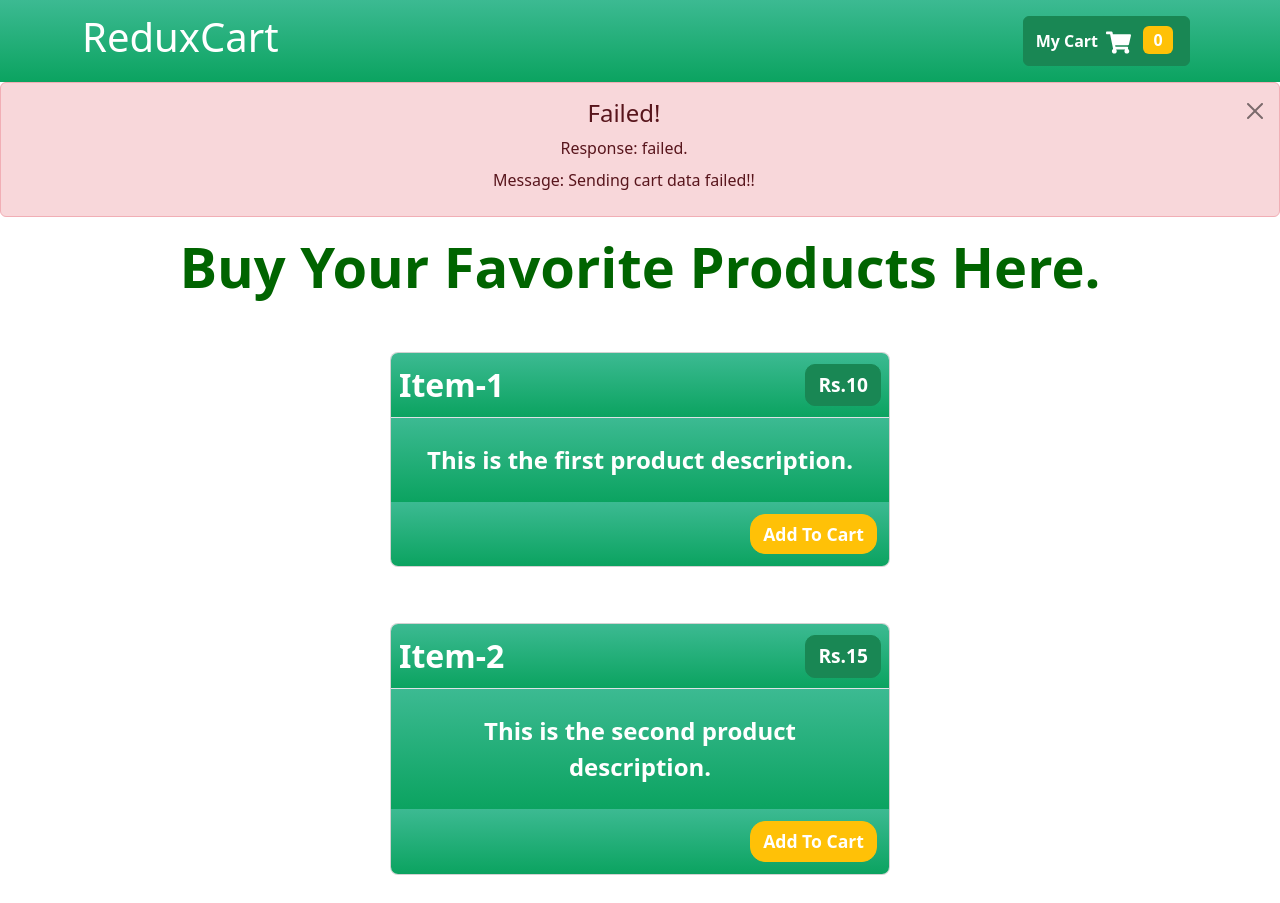
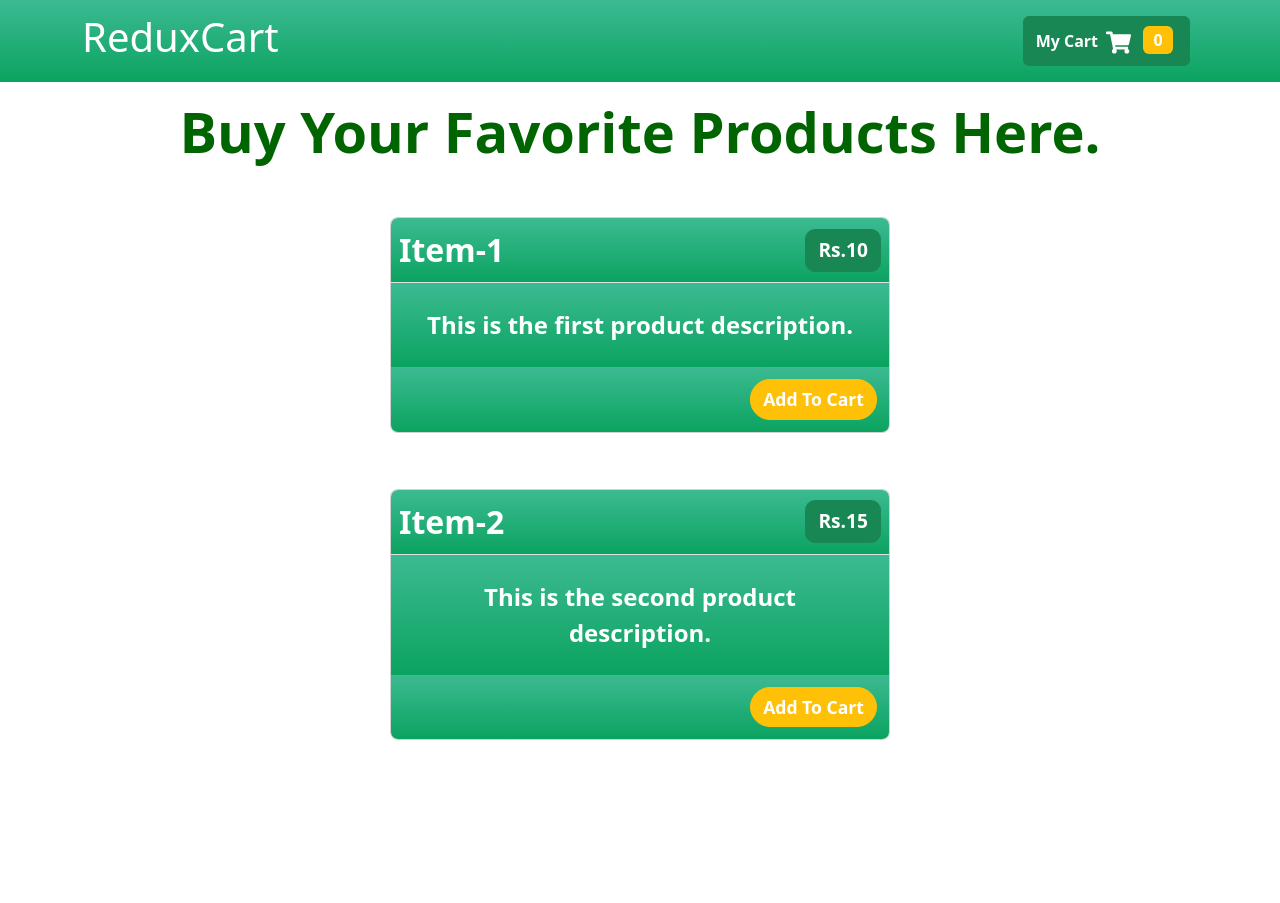
Before and after one commit to harisaini778/ShoppingApp_Redux, a React (Create React App) app: page / in a window 1280 px wide. After the commit the page ends 800 px from the top, so only its background shows below. Built offline with nearby package versions, Linux system fonts and the light colour scheme; no server answers.

Commit message:
added the logic for the conditional rendering of the alert message

```diff
--- a/src/App.js
+++ b/src/App.js
@@ -6,19 +6,26 @@ import { useSelector,useDispatch } from "react-redux";
 import { useEffect } from 'react';
 import { Fragment } from 'react';
 import { UiActions } from './store/ui-slice';
-import Notification from './components/Notification'; // Correct import statement
+import Notification from './components/Notification';
+import { useState } from 'react';
+
 
 function App() {
 
   const showCart = useSelector((state) => state.ui.cartIsVisible);
   const notification = useSelector((state) => state.ui.notification);
   console.log("notification is : ", notification);
+  const [isInitial, setIsInitial] = useState(notification===null);
 
   const cart = useSelector((state) => state.cart.items);
   const dispatch = useDispatch();
 
   useEffect(() => {
-  const sendCartData = async () => {
+
+
+    const sendCartData = async () => {
+
+
     dispatch(UiActions.showNotification({
       status: "pending",
       title: "Sending...",
@@ -51,7 +58,11 @@ function App() {
     }
   };
 
-    sendCartData();
+  if (!isInitial) {
+      sendCartData();
+    } else {
+      setIsInitial(false);
+  }
 
 }, [cart, dispatch]);
 
--- a/src/components/Products.js
+++ b/src/components/Products.js
@@ -104,9 +104,9 @@ const Products = () => {
                 {/* Pass the product to addToCartHandler */}
                 <Button
                   onClick={() => addToCartHandler(product)}
-                  className="btn-warning"
+                 className="btn-warning"
                   style={{
-                    borderRadius: "15px",
+                    borderRadius: "20px",
                     fontSize: "1.1rem",
                     fontWeight: "bold",
                     color: "white",
```
